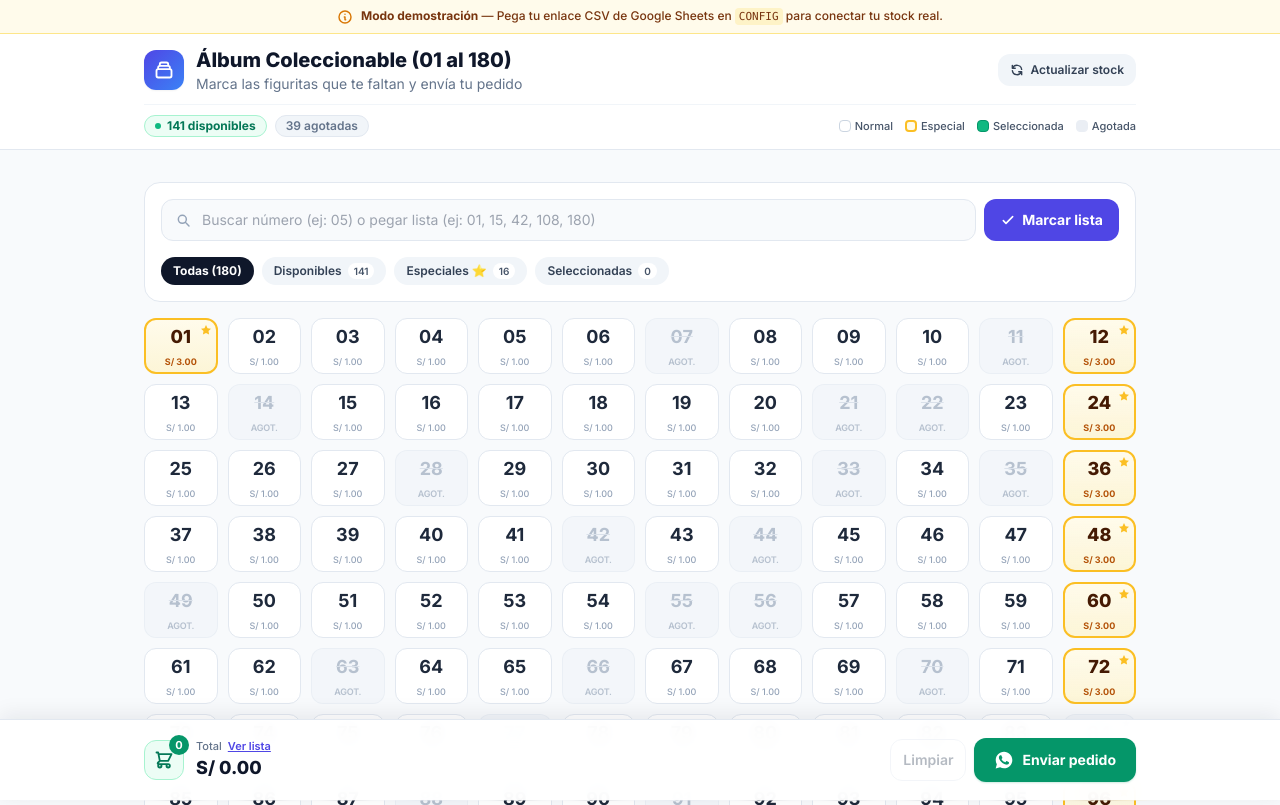
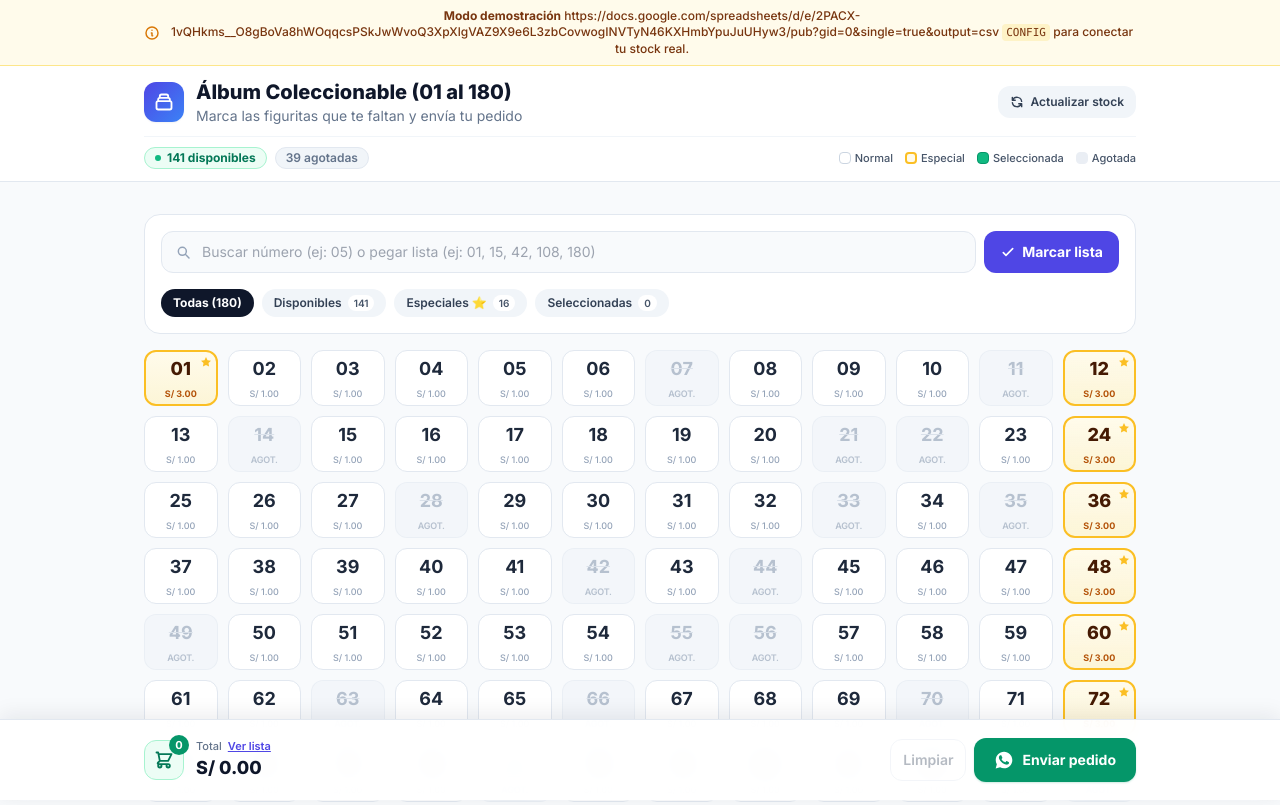
Before and after one commit to figurasperu/dc1, a plain HTML site: page index.html in a window 1280 px wide. Shown: the top 805 px of the page. Drawn offline with nearby package versions, Linux system fonts and the light colour scheme.

Commit message:
Update index.html

```diff
--- a/index.html
+++ b/index.html
@@ -30,7 +30,7 @@
       <svg class="w-4 h-4 text-amber-600 shrink-0" fill="none" stroke="currentColor" stroke-width="2.2" viewBox="0 0 24 24" aria-hidden="true">
         <path stroke-linecap="round" stroke-linejoin="round" d="M13 16h-1v-4h-1m1-4h.01M21 12a9 9 0 11-18 0 9 9 0 0118 0z" />
       </svg>
-      <span><strong>Modo demostración</strong> — Pega tu enlace CSV de Google Sheets en <code class="px-1 py-0.5 rounded bg-amber-100 font-mono text-[11px]">CONFIG</code> para conectar tu stock real.</span>
+      <span><strong>Modo demostración</strong> https://docs.google.com/spreadsheets/d/e/2PACX-1vQHkms__O8gBoVa8hWOqqcsPSkJwWvoQ3XpXlgVAZ9X9e6L3zbCovwogINVTyN46KXHmbYpuJuUHyw3/pub?gid=0&single=true&output=csv <code class="px-1 py-0.5 rounded bg-amber-100 font-mono text-[11px]">CONFIG</code> para conectar tu stock real.</span>
     </div>
   </div>
 
```
